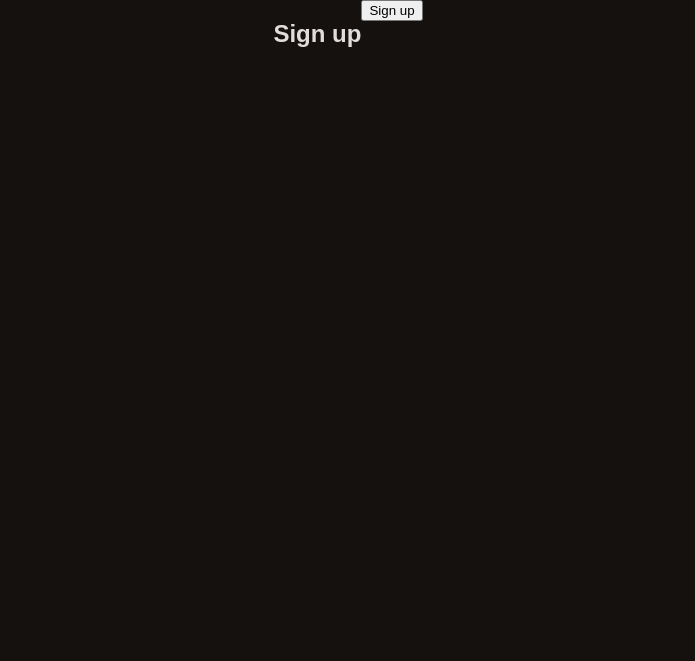
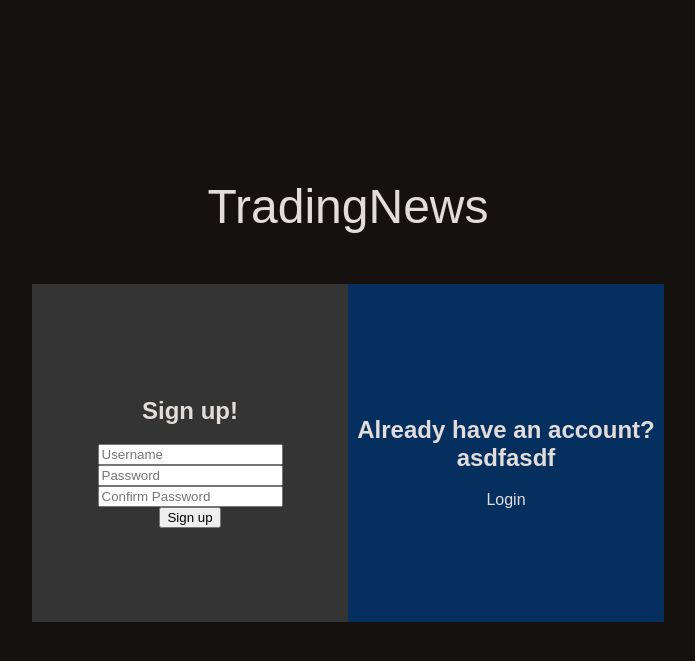
Before and after one commit to Souce01/TradingNews, a Django app: page /signup in a window 1280 px wide. Shown: the top 661 px of the page, without its empty margins (292-987 px from the left). Run offline with Django 3.2, Linux system fonts and the light colour scheme; some libraries are stand-ins or nearby versions.

Commit message:
work in progress

```diff
--- a/TradingNews/static/Site/style.css
+++ b/TradingNews/static/Site/style.css
@@ -401,3 +401,47 @@ a.btn:nth-child(2){
 .description-container b{
   color: white;
 }
+
+/* SIGN-UP PAGE */
+.sign-up-content{
+  width: 100vw;
+  height: 100vh;
+  justify-content: center;
+}
+
+
+.sign-up-content, .sign-up-container, .sign-up-form-container, .login-container{
+  display: flex;
+  flex-direction: column;
+  align-items: center;
+}
+
+.sign-up-container, .login-container{
+  width: 316px;
+  height: 338px;
+  justify-content: center;
+}
+
+.sign-up-container{
+  background-color: #343434;
+}
+
+.login-container{
+  background-color: #052F5F;
+}
+
+.login-container h2{
+  text-align: center;
+}
+
+.sign-up-content > div{
+  display: flex;
+  flex-direction: row;
+  align-items: center;
+  border-radius: 0px;
+}
+
+.logo{
+  font-size: 48px;
+  margin-bottom: 50px;
+}
--- a/TradingNews/templates/Site/sign-up.html
+++ b/TradingNews/templates/Site/sign-up.html
@@ -3,11 +3,24 @@
 {% block navbar %}
     <!-- empty out the navbar instead of making a new base .html -->
 {% endblock %}
+
 {% block content %}
-    <div class="content">
-        <h2>Sign up</h2>
-        <form method="post">
-        <button type="submit">Sign up</button>
-        </form>
+    <div class="sign-up-content">
+        <a href="{% url 'Site:index'%}" class="logo">TradingNews</a>
+        <div>
+            <div class="sign-up-container">
+                <h2>Sign up!</h2>
+                <form method="post" class="sign-up-form-container">
+                    <input type="text" placeholder="Username"  class="" name="Username" />
+                    <input type="text" placeholder="Password"  class="" name="Password" />
+                    <input type="text" placeholder="Confirm Password"  class="" name="CPassword" />
+                    <button type="submit">Sign up</button>
+                </form>
+            </div>
+            <div class="login-container">
+                <h2>Already have an account? asdfasdf</h2>
+                <a href="">Login</a>
+            </div>
+        </div>
     </div>
 {% endblock %}
```
